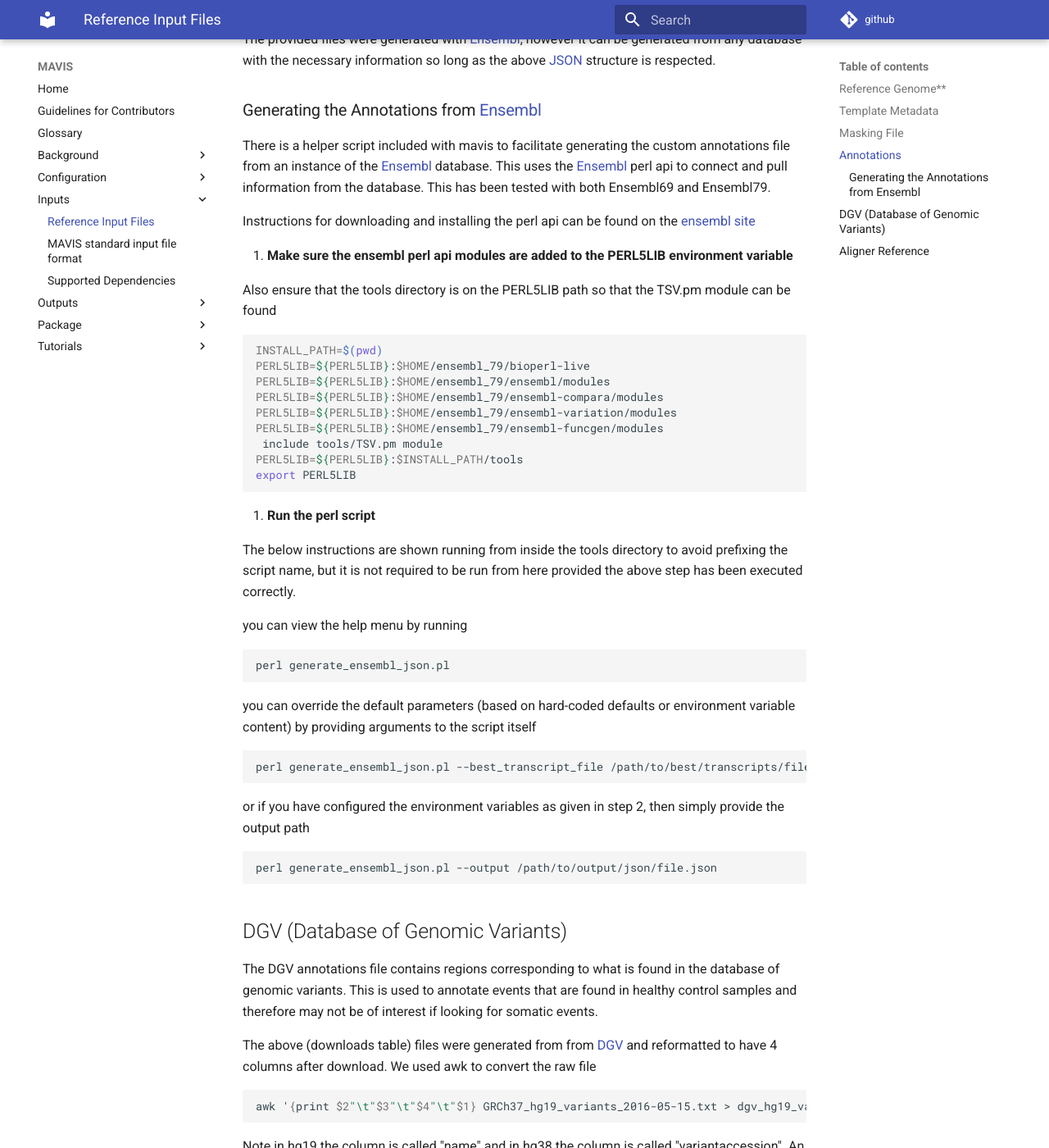
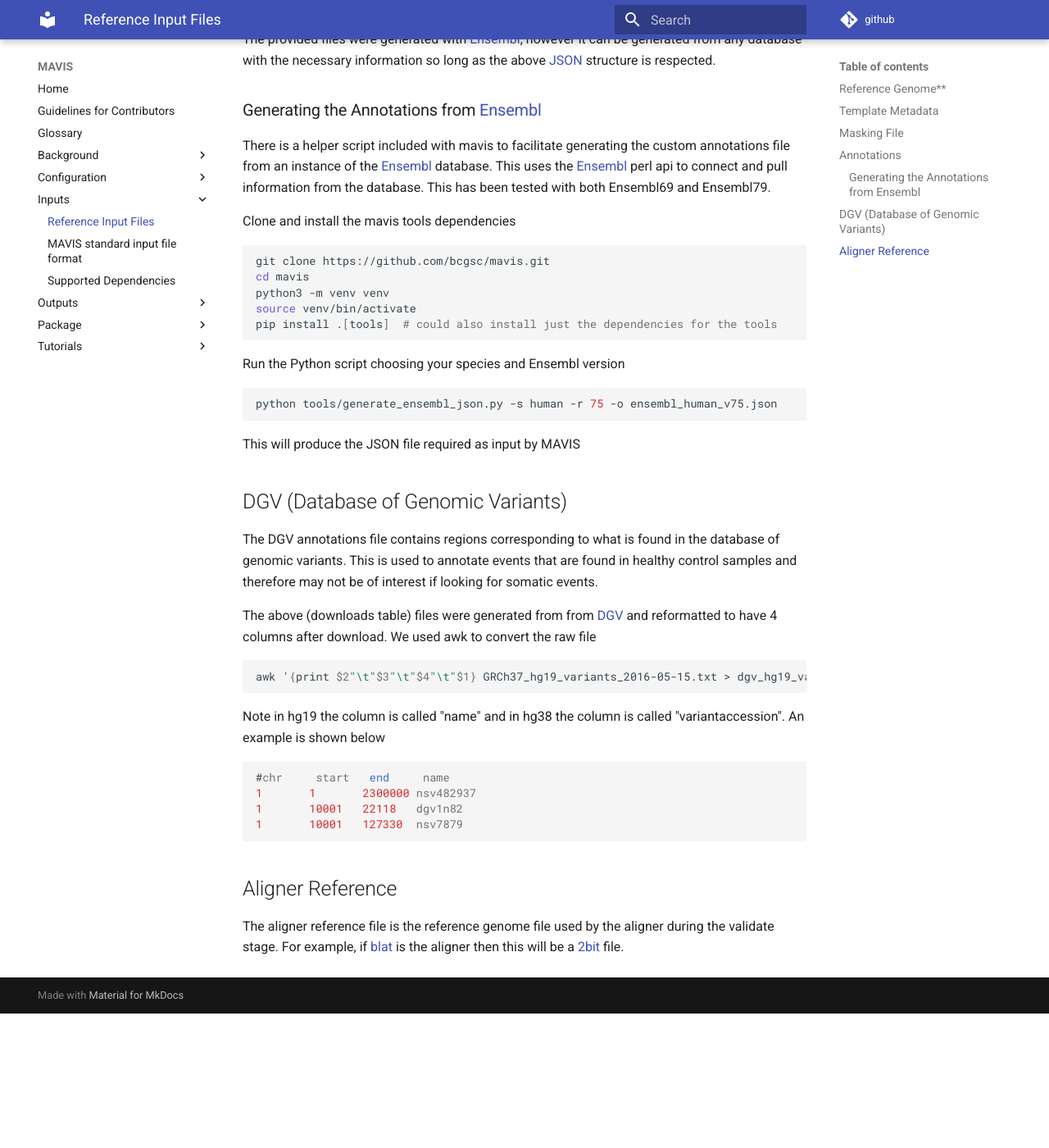
Before and after one commit to bcgsc/mavis, an MkDocs documentation site: the page built from docs/inputs/reference.md, in a window 1280 px wide and 1400 px high, scrolled down 3274 px. Shown: the whole window at 82% size. Built offline with MkDocs 1.6.1 and Material for MkDocs 9.7.7, drawn with Linux system fonts in a browser that asks for light colours; comment, search, counter and statistics services are not loaded; after the commit the page ends 4510 px from its top, so only the background shows below that.

Commit message:
Add new tools script to user manual

````diff
--- a/docs/inputs/reference.md
+++ b/docs/inputs/reference.md
@@ -143,54 +143,24 @@ the [Ensembl](../../background/citations/#yates-2016) perl api to
 connect and pull information from the database. This has been tested
 with both Ensembl69 and Ensembl79.
 
-Instructions for downloading and installing the perl api can be found on
-the [ensembl
-site](http://www.ensembl.org/info/docs/api/api_installation.html)
-
-1.  **Make sure the ensembl perl api modules are added to the PERL5LIB
-    environment variable**
-
-Also ensure that the tools directory is on the PERL5LIB path so that the
-TSV.pm module can be found
+Clone and install the mavis tools dependencies
 
 ```bash
-INSTALL_PATH=$(pwd)
-PERL5LIB=${PERL5LIB}:$HOME/ensembl_79/bioperl-live
-PERL5LIB=${PERL5LIB}:$HOME/ensembl_79/ensembl/modules
-PERL5LIB=${PERL5LIB}:$HOME/ensembl_79/ensembl-compara/modules
-PERL5LIB=${PERL5LIB}:$HOME/ensembl_79/ensembl-variation/modules
-PERL5LIB=${PERL5LIB}:$HOME/ensembl_79/ensembl-funcgen/modules
- include tools/TSV.pm module
-PERL5LIB=${PERL5LIB}:$INSTALL_PATH/tools
-export PERL5LIB
+git clone https://github.com/bcgsc/mavis.git
+cd mavis
+python3 -m venv venv
+source venv/bin/activate
+pip install .[tools]  # could also install just the dependencies for the tools
 ```
 
-2.  **Run the perl script**
-
-The below instructions are shown running from inside the tools directory
-to avoid prefixing the script name, but it is not required to be run
-from here provided the above step has been executed correctly.
-
-you can view the help menu by running
+Run the Python script choosing your species and Ensembl version
 
 ```bash
-perl generate_ensembl_json.pl
+python tools/generate_ensembl_json.py -s human -r 75 -o ensembl_human_v75.json
 ```
 
-you can override the default parameters (based on hard-coded defaults or
-environment variable content) by providing arguments to the script
-itself
+This will produce the JSON file required as input by MAVIS
 
-```bash
-perl generate_ensembl_json.pl --best_transcript_file /path/to/best/transcripts/file --output /path/to/output/json/file.json
-```
-
-or if you have configured the environment variables as given in step 2,
-then simply provide the output path
-
-```bash
-perl generate_ensembl_json.pl --output /path/to/output/json/file.json
-```
 
 ## DGV (Database of Genomic Variants)
 
````
